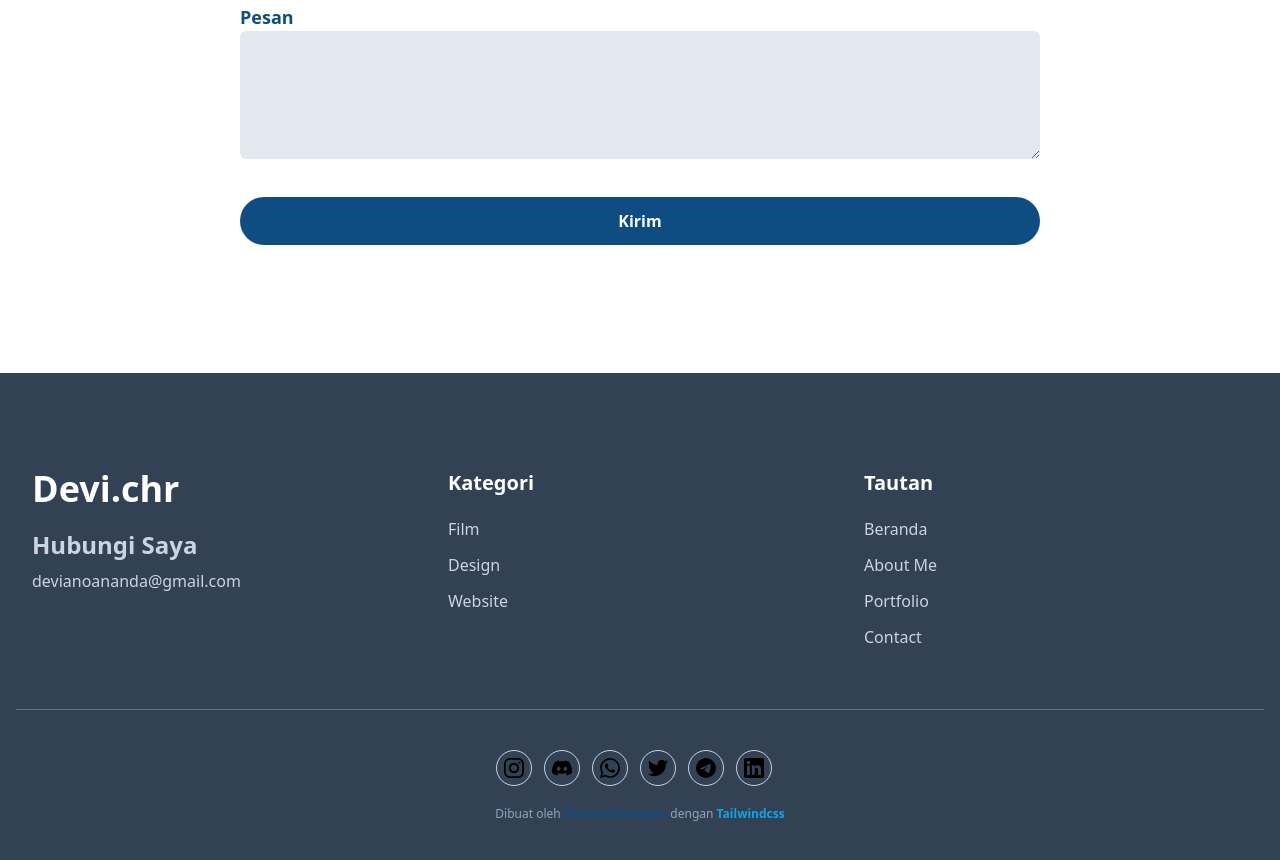
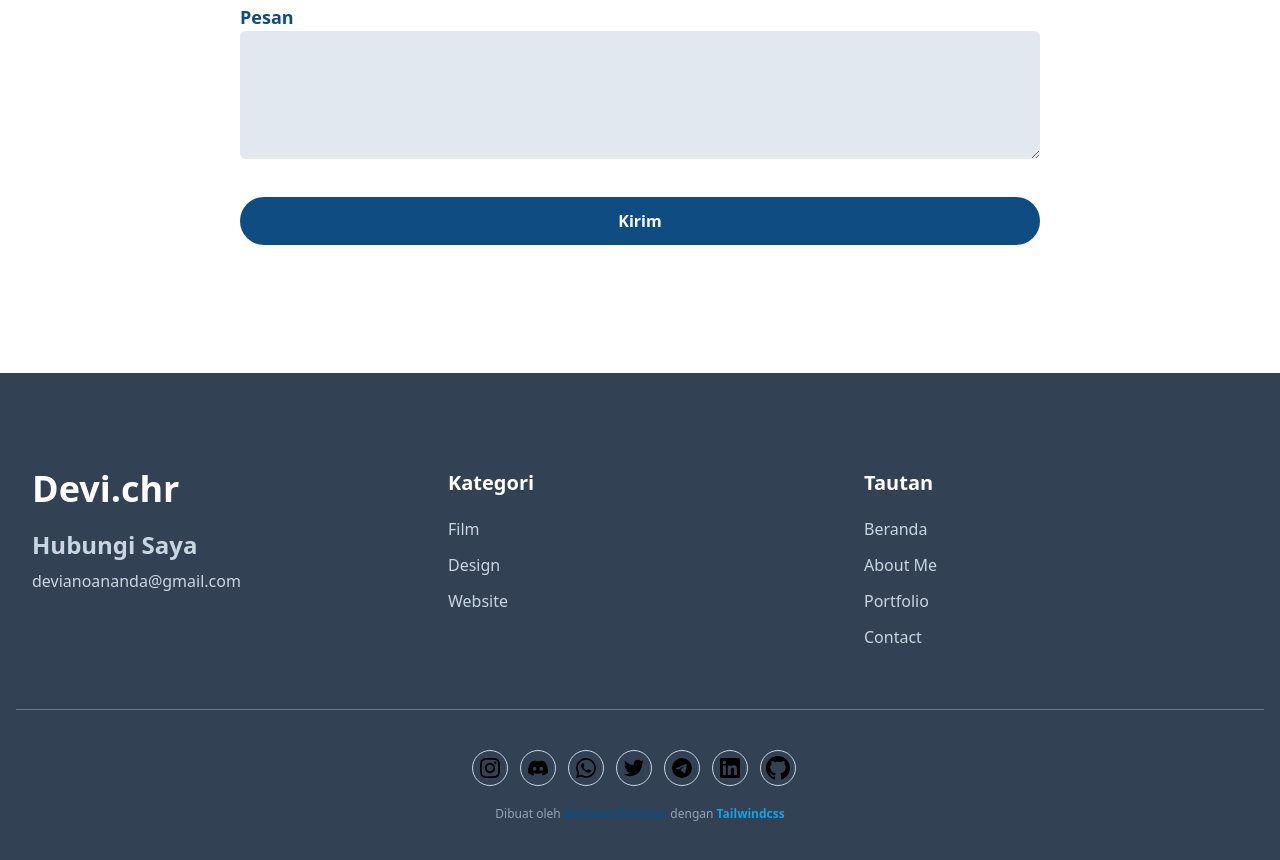
Before and after one commit to Devichr/portfolio, a website: page index.html in a window 1280 px wide. Shown: the part 3286-4146 px from the top of the page. Drawn offline with Linux system fonts and the light colour scheme.

Commit message:
add minor change

```diff
--- a/index.html
+++ b/index.html
@@ -290,6 +290,9 @@
                     <svg class="fill-current" role="img" viewBox="0 0 24 24" width="20" xmlns="http://www.w3.org/2000/svg%22%3E"<title>LinkedIn</title><path d="M20.447 20.452h-3.554v-5.569c0-1.328-.027-3.037-1.852-3.037-1.853 0-2.136 1.445-2.136 2.939v5.667H9.351V9h3.414v1.561h.046c.477-.9 1.637-1.85 3.37-1.85 3.601 0 4.267 2.37 4.267 5.455v6.286zM5.337 7.433c-1.144 0-2.063-.926-2.063-2.065 0-1.138.92-2.063 2.063-2.063 1.14 0 2.064.925 2.064 2.063 0 1.139-.925 2.065-2.064 2.065zm1.782 13.019H3.555V9h3.564v11.452zM22.225 0H1.771C.792 0 0 .774 0 1.729v20.542C0 23.227.792 24 1.771 24h20.451C23.2 24 24 23.227 24 22.271V1.729C24 .774 23.2 0 22.222 0h.003z"/></svg>
                 </a>
                 <!--  -->
+                <a class="w-9 h-9 mr-3 rounded-full flex justify-center items-center border border-slate-300 hover:border-fourth hover:bg-linked hover:text-white" href="https://github.com/Devichr" target="_blank">
+                    <svg xmlns="http://www.w3.org/2000/svg" width="24" height="24" viewBox="0 0 24 24"><path d="M12 0c-6.626 0-12 5.373-12 12 0 5.302 3.438 9.8 8.207 11.387.599.111.793-.261.793-.577v-2.234c-3.338.726-4.033-1.416-4.033-1.416-.546-1.387-1.333-1.756-1.333-1.756-1.089-.745.083-.729.083-.729 1.205.084 1.839 1.237 1.839 1.237 1.07 1.834 2.807 1.304 3.492.997.107-.775.418-1.305.762-1.604-2.665-.305-5.467-1.334-5.467-5.931 0-1.311.469-2.381 1.236-3.221-.124-.303-.535-1.524.117-3.176 0 0 1.008-.322 3.301 1.23.957-.266 1.983-.399 3.003-.404 1.02.005 2.047.138 3.006.404 2.291-1.552 3.297-1.23 3.297-1.23.653 1.653.242 2.874.118 3.176.77.84 1.235 1.911 1.235 3.221 0 4.609-2.807 5.624-5.479 5.921.43.372.823 1.102.823 2.222v3.293c0 .319.192.694.801.576 4.765-1.589 8.199-6.086 8.199-11.386 0-6.627-5.373-12-12-12z"/></svg>                </a>
+
             </div>
             <p class="font-medium text-xs text-slate-400 text-center">Dibuat oleh <a href="https://instagram.com/devi.chr" class="font-bold text-primary">DevianoChristian</a> dengan <a href="tailwindcss.com" class="font-bold text-sky-500">Tailwindcss</a></p>
         </div>
```
